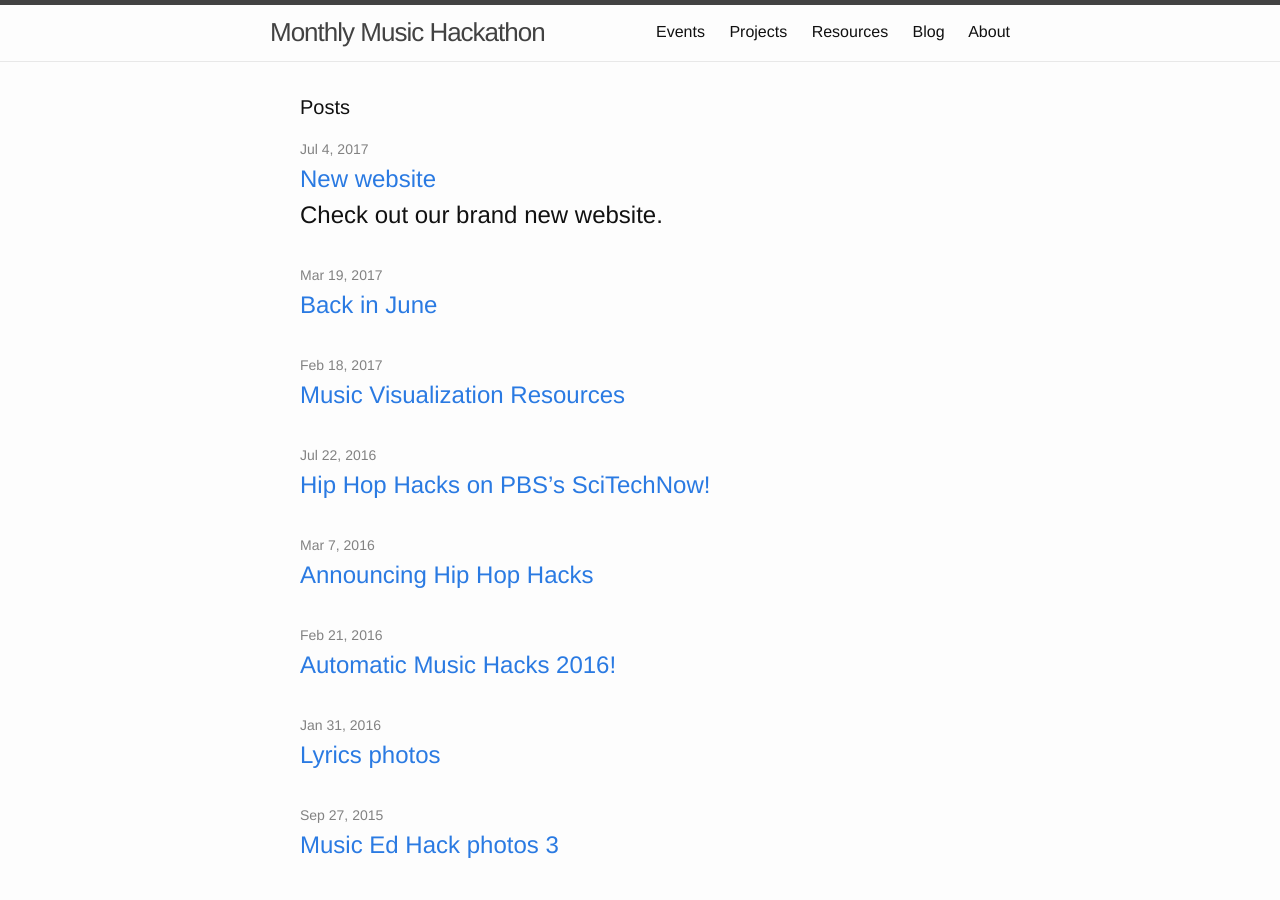
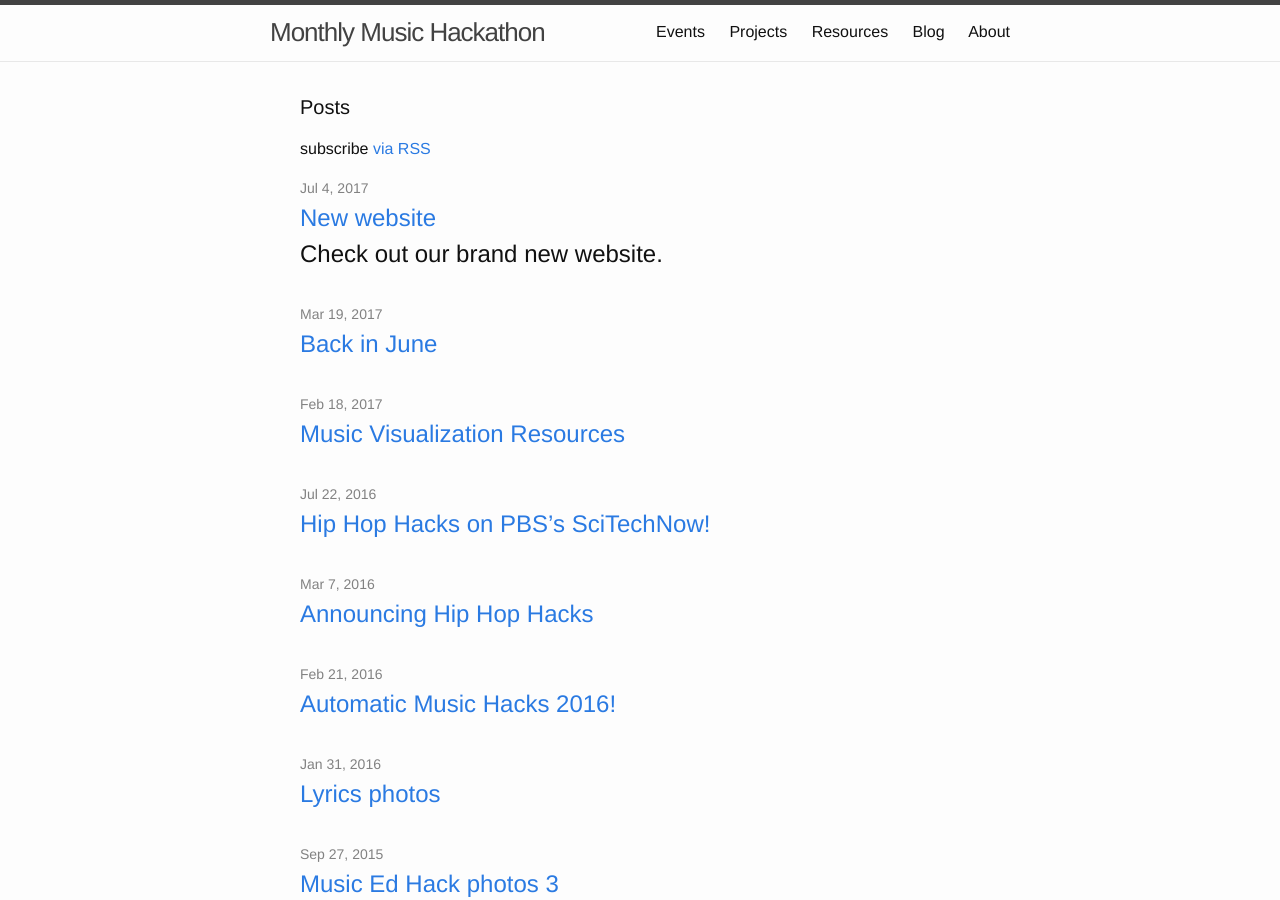
Before and after one commit to musichackathon/mmh_jekyll, a Jekyll site: the page built from blog.md, in a window 1280 px wide and 900 px high. Built offline with Jekyll 4.4.1, drawn with Linux system fonts in a browser that asks for light colours.

Commit message:
Move Rss Feed to top of page for visibility (#68)
Moved RSS Feed to top of blog page so that people will see, and perhaps try to subscribe.

```diff
--- a/_layouts/blog.html
+++ b/_layouts/blog.html
@@ -5,6 +5,8 @@ layout: default
 <div class="home wrapper">
 
   <h1 class="page-heading">Posts</h1>
+
+  <p class="rss-subscribe">subscribe <a href="{{ "/feed.xml" | relative_url }}">via RSS</a></p>
 
   {{ content }}
 
@@ -21,6 +23,4 @@ layout: default
     {% endfor %}
   </ul>
 
-  <p class="rss-subscribe">subscribe <a href="{{ "/feed.xml" | relative_url }}">via RSS</a></p>
-
 </div>
```
